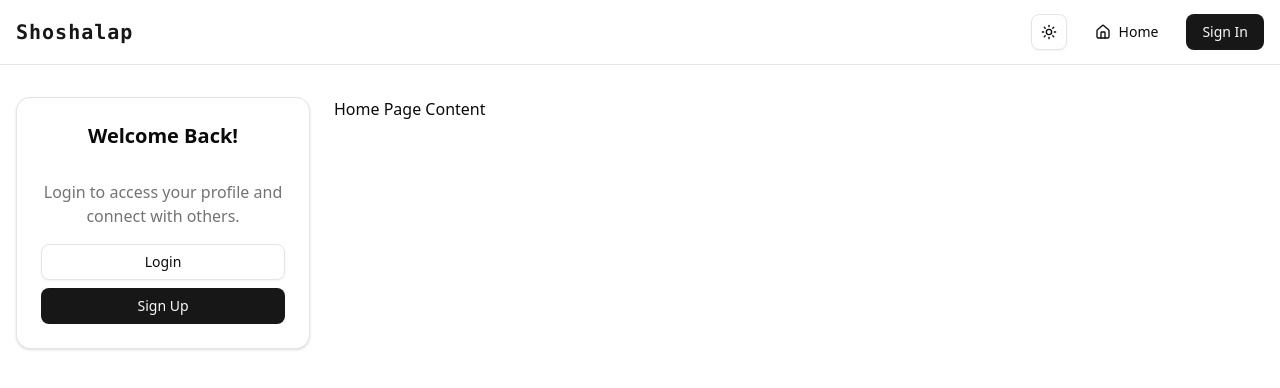
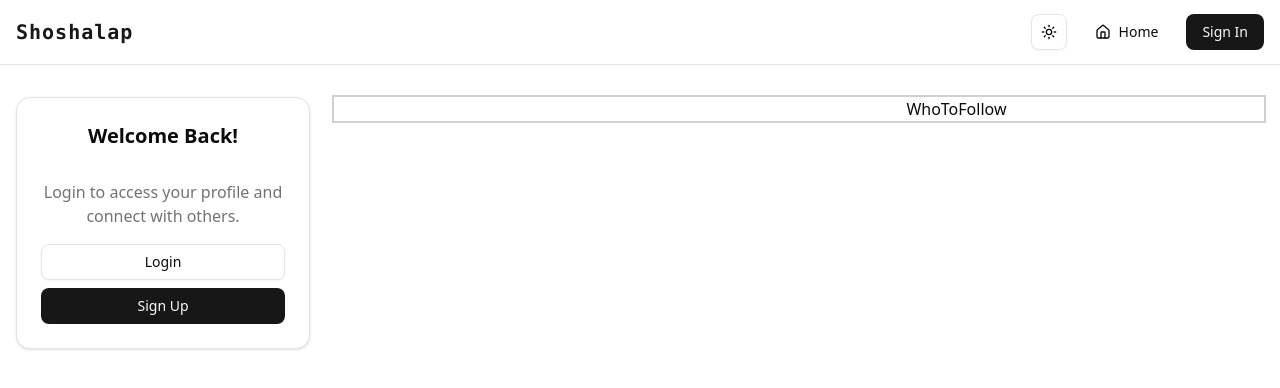
Before and after one commit to AndroBOI/shoshalap, a Next.js app: page / in a window 1280 px wide. Shown: the top 388 px of the page. Built offline with nearby package versions, Linux system fonts and the light colour scheme; no server answers.

Commit message:
home page implementation

```diff
--- a/actions/user.action.ts
+++ b/actions/user.action.ts
@@ -51,3 +51,13 @@ export const getUserByClerkId = async (clerkId: string) => {
     },
   });
 };
+
+export async function getDbUserId() {
+  const {userId: clerkId} = await auth()
+  if(!clerkId) throw new Error("Unauthorized")
+
+  const user = await getUserByClerkId(clerkId)
+  if(!user) throw new Error("User not found")
+
+  return user.id
+}
--- a/app/page.tsx
+++ b/app/page.tsx
@@ -1,14 +1,20 @@
-import {prisma} from "@/lib/prisma"
+
+import { currentUser } from "@clerk/nextjs/server";
 import React from "react";
-
+import CreatePost from "@/components/create-post";
 const page = async () => {
 
-
+  const user = await currentUser()
 
 
   return (
-    <div>
-     <h1>Home Page Content</h1>
+    <div className="grid grid-cols-1 lg:grid-cols-10 gap-6 outline-2">
+      <div className="lg:col-span-6">
+        {user ? <CreatePost/> : null}
+      </div>
+      <div className="hidden lg:block lg:col-span-4 sticky top-20">
+        WhoToFollow
+      </div>
     </div>
   );
 };
--- /dev/null
+++ b/components/create-post.tsx
@@ -0,0 +1,18 @@
+"use client";
+
+import { useUser } from "@clerk/nextjs";
+import React, { useState } from "react";
+import { Card } from "./ui/card";
+const CreatePost = () => {
+  const { user } = useUser();
+  const [content, setContent] = useState("");
+  const [imageUrl, setImageUrl] = useState("");
+  const [isPosting, setIsPosting] = useState(false);
+  const [showImageUpload, setShowImageUpload] = useState(false);
+
+  const handleSubmit = async () => {};
+
+  return <Card>CreatePost</Card>;
+};
+
+export default CreatePost;
```
